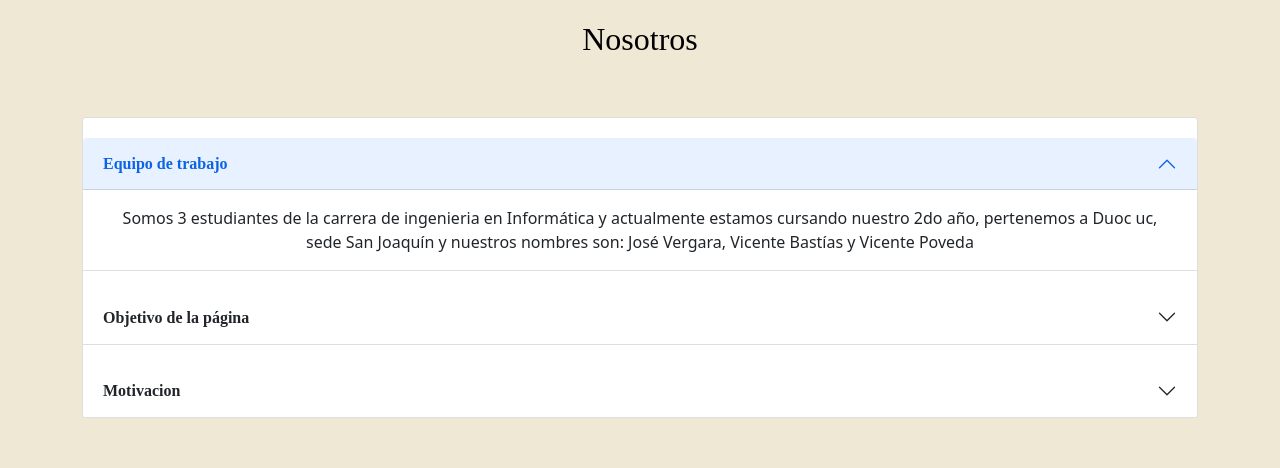
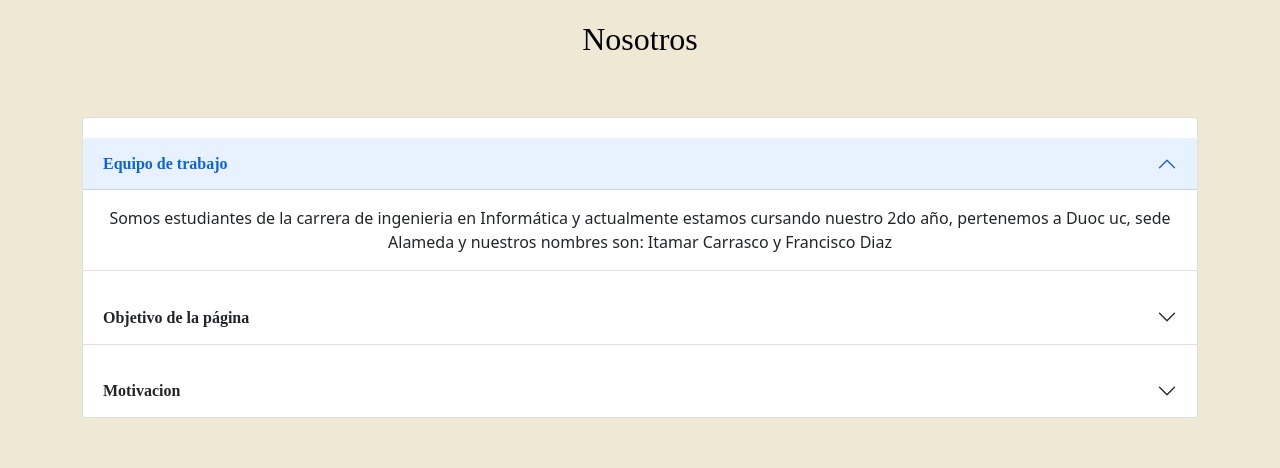
Before and after one commit to ItamarDuoc/Tienda, a Django app: page /nosotros_web/ in a window 1280 px wide. Shown: the part 114-582 px from the top of the page. Run offline with Django 4.2, Linux system fonts and the light colour scheme; parts of the project's set-up code (start-up, migrations or seed data) failed here and were passed over; some libraries are stand-ins or nearby versions; some web fonts are replaced.

Commit message:
Update nosotros.html

```diff
--- a/proyecto_valorant/app_valorant/templates/nosotros.html
+++ b/proyecto_valorant/app_valorant/templates/nosotros.html
@@ -13,9 +13,8 @@
       </h2>
       <div id="panelsStayOpen-collapseOne" class="accordion-collapse collapse show" aria-labelledby="panelsStayOpen-headingOne">
         <div class="accordion-body">
-         Somos 3 estudiantes de la carrera de ingenieria en Informática y
-          actualmente estamos cursando nuestro 2do año, pertenemos a Duoc uc, sede San Joaquín y nuestros nombres son: José Vergara, Vicente Bastías y Vicente Poveda
-        </div>
+         Somos estudiantes de la carrera de ingenieria en Informática y
+          actualmente estamos cursando nuestro 2do año, pertenemos a Duoc uc, sede Alameda y nuestros nombres son: Itamar Carrasco y Francisco Diaz</div>
       </div>
     </div>
     <div class="accordion-item">
```
